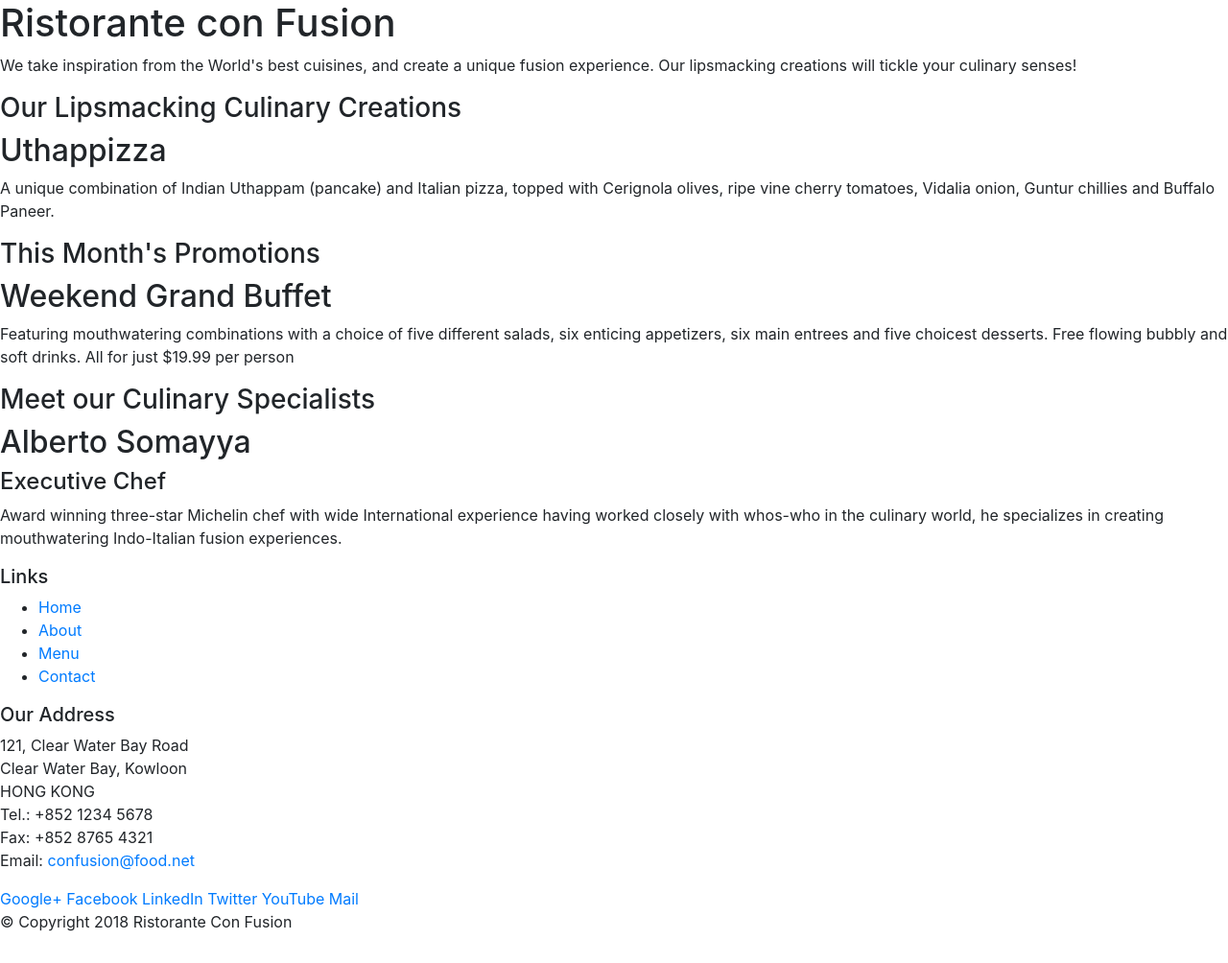
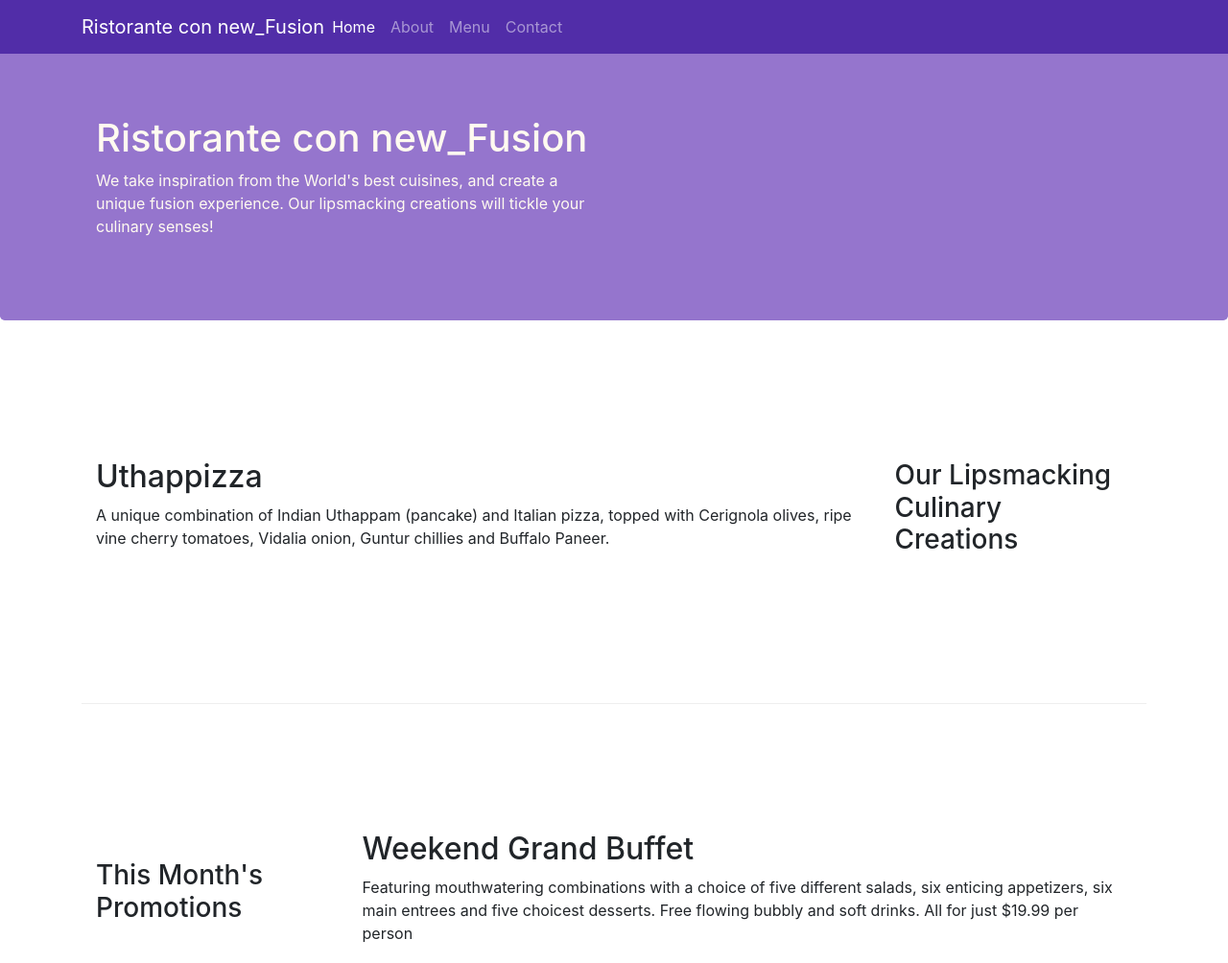
Before and after one commit to Elbash167/New_confusion, a website: page index.html in a window 1280 px wide. Shown: the top 1004 px of the page at 96% size. Drawn offline with nearby package versions, Linux system fonts and the light colour scheme.

Commit message:
new confusion add

```diff
--- /dev/null
+++ b/css/styles.css
@@ -0,0 +1,35 @@
+.row-header {
+    margin:0px auto;
+    padding:0px auto;
+}
+.row-content {
+    margin:0px auto;
+    padding: 50px 0px 50px 0px;
+    border-bottom: 1px ridge;
+    min-height: 400Px;
+}
+.footer {
+    background-color: #D1C4E9;
+    margin: 0px auto;
+    padding: 20px 0px 20px 0px;
+}
+.jumbotron {
+    padding: 70px 30px 70px 30px;
+    margin:0px auto ;
+    background-color: #9575CD;
+    color: floralwhite;
+}
+.address {
+    font-size: 80%;
+    margin: 0px;
+    color: #0f0f0f;
+}
+
+body {
+    padding: 50px 0px 0px 0px;
+    z-index: 0;
+}
+
+.navbar-dark {
+    background-color: #512DA8;
+}
--- a/index.html
+++ b/index.html
@@ -9,51 +9,67 @@
 
      <!-- Bootstrap CSS -->
      <link rel="stylesheet" href="node_modules/bootstrap/dist/css/bootstrap.min.css">
+     <link rel="stylesheet" href="css/styles.css">
     <title>Ristorante Con Fusion</title>
 </head>
 
 <body>
-
-    <header>
-        <div>
-            <div>
-                <div>
-                    <h1>Ristorante con Fusion</h1>
+<nav class="navbar navbar-dark navbar-expand-sm fixed-top">
+    <div class="container">
+        <button class="navbar-toggler" type="button" data-toggle="collapse" data-target="#navbar">
+            <span class="navbar-toggler-icon"></span>
+        </button>
+        <a class="navbar-brand mr-auto" href="#">Ristorante con new_Fusion</a>
+        <div class="collapse navbar-collapse" id="navbar">
+            <ul class="navbar-nav mr-auto">
+                <li class="nav-item active"><a class ="nav-link" href="#">Home</a></li>
+                <li class="nav-item"><a class ="nav-link" href="./aboutus.html">About</a></li>
+                <li class="nav-item"><a class ="nav-link" href="#">Menu</a></li>
+                <li class="nav-item"><a class ="nav-link" href="#">Contact</a></li>
+            </ul>
+        </div>
+    </div>
+</nav>
+    <header class="jumbotron">
+        <div class="container">
+            <div class="row row-header">
+                <div class="col-12 col-sm-6">
+                    <h1>Ristorante con new_Fusion</h1>
                     <p>We take inspiration from the World's best cuisines, and create a unique fusion experience. Our lipsmacking creations will tickle your culinary senses!</p>
                 </div>
-                <div>
+                <div class="col-12 col-sm">
                 </div>
             </div>
         </div>
     </header>
 
-    <div>
-        <div>
-            <div>
+    <div class="container">
+        <div class="row row-content align-items-center">
+            <div class="col-12 col-sm-4 order-sm-last col-md-3">
                 <h3>Our Lipsmacking Culinary Creations</h3>
             </div>
-            <div>
+            <div class="col col-sm order-sm-first col-md">
                 <h2>Uthappizza</h2>
                 <p>A unique combination of Indian Uthappam (pancake) and Italian pizza, topped with Cerignola olives, ripe vine cherry tomatoes, Vidalia onion, Guntur chillies and Buffalo Paneer.</p>
             </div>
         </div>
 
 
-        <div>
-            <div>
+        <div class="row row-content align-items-center">
+            <div class="col-12 col-sm-4 col-md-3">
                 <h3>This Month's Promotions</h3>
             </div>
-            <div>
+            <div class="col col-sm col-md">
                 <h2>Weekend Grand Buffet</h2>
                 <p>Featuring mouthwatering combinations with a choice of five different salads, six enticing appetizers, six main entrees and five choicest desserts. Free flowing bubbly and soft drinks. All for just $19.99 per person </p>
             </div>
         </div>
 
-        <div>
-            <div>
+        <div class="row row content align-items-center">
+            <div class="col-12 col-sm-4 order-sm-last col-md-3">
                 <h3>Meet our Culinary Specialists</h3>
             </div>
-            <div>
+            <div class="col col-sm order-sm-first col-md">
                 <h2>Alberto Somayya</h2>
                 <h4>Executive Chef</h4>
                 <p>Award winning three-star Michelin chef with wide International experience having worked closely with whos-who in the culinary world, he specializes in creating mouthwatering Indo-Italian fusion experiences. </p>
@@ -61,19 +77,19 @@
         </div>
     </div>
 
-    <footer>
-        <div>
-            <div>
-                <div>
+    <footer class="footer">
+        <div class="container">
+            <div class="row">
+                <div class="col-4 offset-1 col-sm-2">
                     <h5>Links</h5>
-                    <ul>
+                    <ul class="list-unstyled">
                         <li><a href="#">Home</a></li>
-                        <li><a href="#">About</a></li>
+                        <li><a href="/aboutus.html">About</a></li>
                         <li><a href="#">Menu</a></li>
                         <li><a href="#">Contact</a></li>
                     </ul>
                 </div>
-                <div>
+                <div class="col-7 col-sm-5">
                     <h5>Our Address</h5>
                     <address>
 		              121, Clear Water Bay Road<br>
@@ -84,8 +100,8 @@
 		              Email: <a href="mailto:confusion@food.net">confusion@food.net</a>
 		           </address>
                 </div>
-                <div>
-                    <div>
+                <div class="col-12 col-sm-4 align-self-center">
+                    <div class="text-center">
                         <a href="http://google.com/+">Google+</a>
                         <a href="http://www.facebook.com/profile.php?id=">Facebook</a>
                         <a href="http://www.linkedin.com/in/">LinkedIn</a>
@@ -95,8 +111,8 @@
                     </div>
                 </div>
            </div>
-           <div>
-                <div>
+           <div class="row justify-content-center">
+                <div class="col-auto">
                     <p>© Copyright 2018 Ristorante Con Fusion</p>
                 </div>
            </div>
```
Also changed, not shown: aboutus.html (added, +133 -0 lines), 1 other file.
